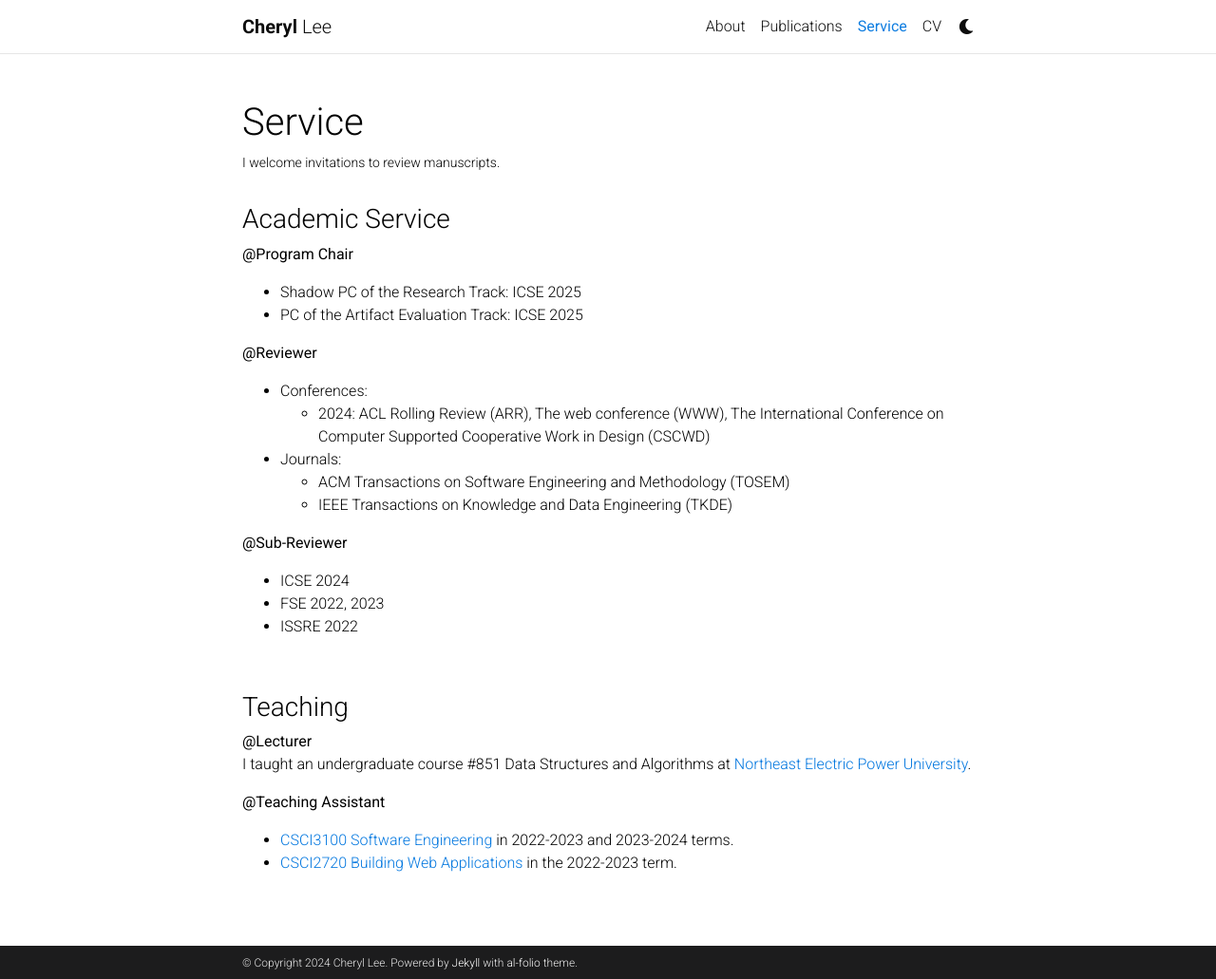
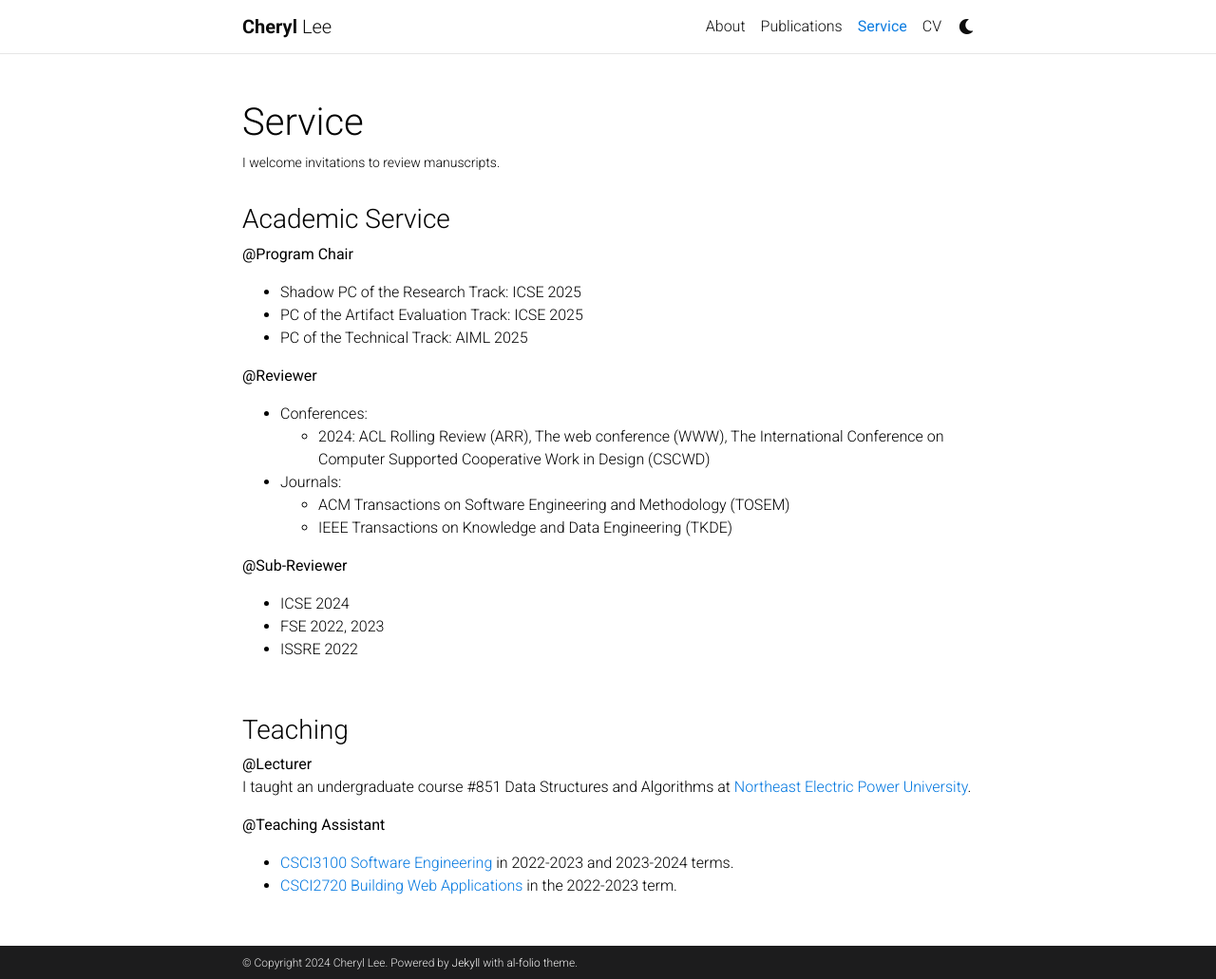
Before and after one commit to BEbillionaireUSD/BEbillionaireUSD.github.io, a Jekyll site: the page built from _pages/service.md, in a window 1280 px wide and 1031 px high. Shown: the whole window at 95% size. Built offline with Jekyll 4.4.1, drawn with Linux system fonts in a browser that asks for light colours; comment, search, counter and statistics services are not loaded; a style sheet for code colours, icons or effects is not loaded.

Commit message:
Update service.md

```diff
--- a/_pages/service.md
+++ b/_pages/service.md
@@ -11,6 +11,7 @@ nav_order: 2
 <b>@Program Chair</b>
 - Shadow PC of the Research Track: ICSE 2025
 - PC of the Artifact Evaluation Track: ICSE 2025
+- PC of the Technical Track: AIML 2025
 
 <b>@Reviewer</b>
 - Conferences:
```
